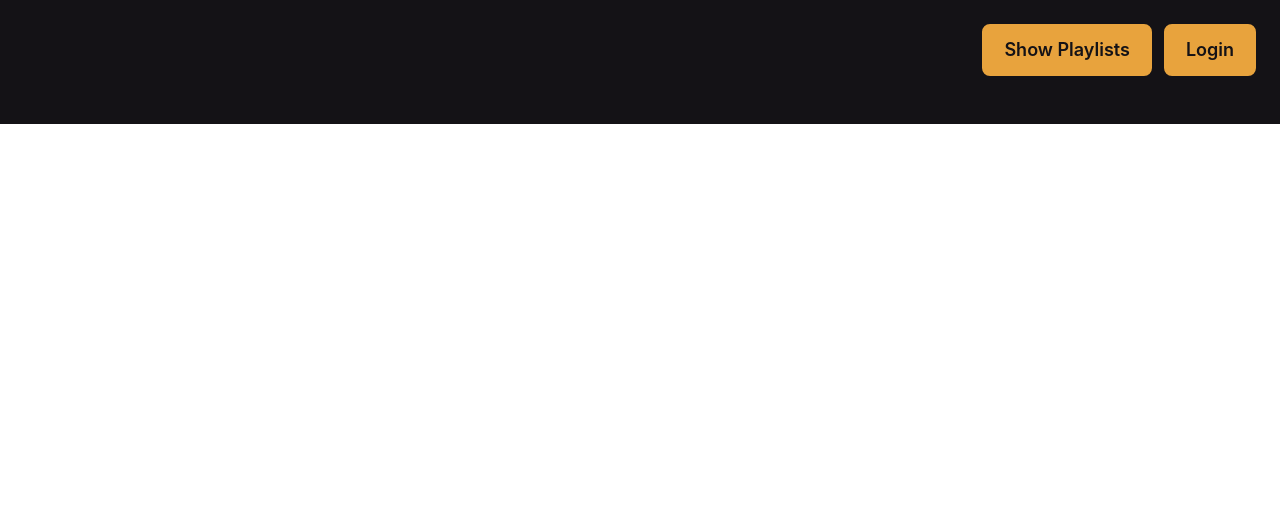
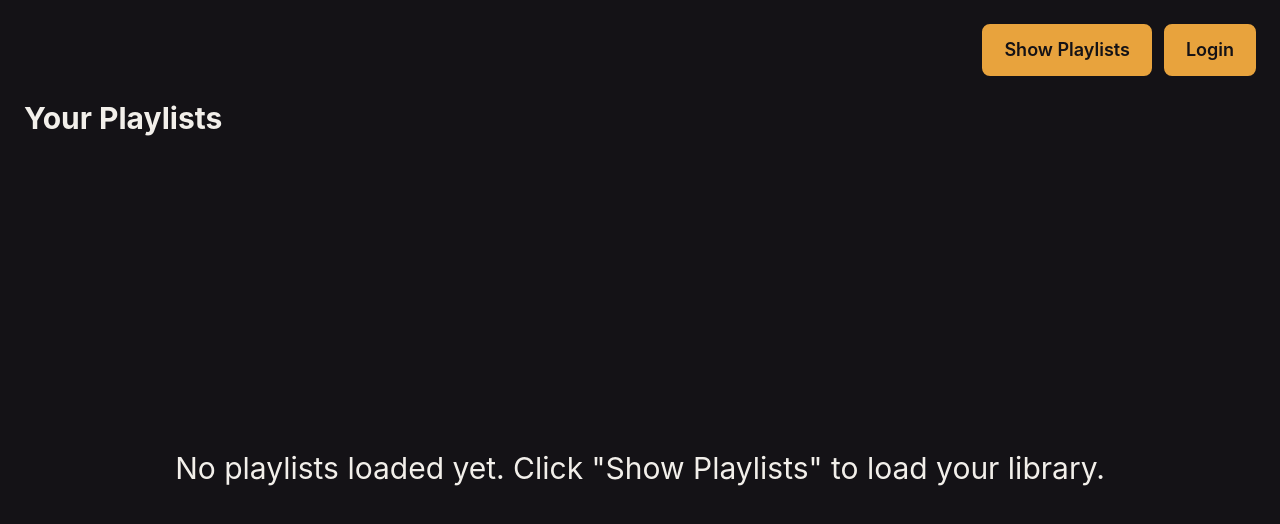
Before and after one commit to Saves331/Spotify-playlist-finder, a React (Vite) app: page / in a window 1280 px wide. Shown: the top 524 px of the page. Built offline with nearby package versions, Linux system fonts and the light colour scheme.

Commit message:
feat: add empty state and fix full-height layout for playlists page
- add 'Your Playlists' heading
- show centered empty state message when no playlists are loaded
- fix layout to fill viewport height using Flexbox instead of percentage-based heights

```diff
--- a/src/index.css
+++ b/src/index.css
@@ -8,3 +8,13 @@
   --color-text-secondary: #9B9499;
   --color-accent: #E8A33D;
 }
+
+
+html, body {
+    background-color: var(--color-bg); /* alebo aká premenná to u teba je */
+    min-height: 100%;
+}
+
+body {
+    @apply bg-bg min-h-screen;
+}
--- a/src/routes/Login.tsx
+++ b/src/routes/Login.tsx
@@ -62,7 +62,7 @@ function Login() {
 
 
   return (
-    <section className="pb-6 px-6 bg-bg">
+    <section className="pb-6 px-6 bg-bg min-h-screen flex flex-col">
 
       <section className="flex justify-end gap-3 py-6">
         <button className="cursor-pointer rounded-lg border-2 border-accent bg-accent px-5 py-2.5 font-semibold text-bg text-lg
@@ -74,14 +74,24 @@ function Login() {
                   focus-visible:outline-2 focus-visible:outline-accent focus-visible:outline-offset-2" onClick={() => handleLogin()}>Login</button>
       </section>
 
+      <h1 className="text-3xl font-bold text-text-primary mb-6">Your Playlists</h1>
 
+      {playlists.length === 0 ? (
+        <div className="flex-1 flex items-center justify-center">
+          <p className="text-text-primary text-3xl">
+            No playlists loaded yet. Click "Show Playlists" to load your library.
+          </p>
+        </div>
+      ) : (
         <ul className="grid grid-cols-2 sm:grid-cols-[repeat(auto-fill,minmax(250px,1fr))] gap-4">
           {playlists.map((playlist) => (
             <li key={playlist.id}>
-          <PlaylistCard playlist = {playlist}></PlaylistCard>
+              <PlaylistCard playlist={playlist}></PlaylistCard>
             </li>
           ))}
         </ul>
+      )}
+
     </section>
   )
 }
```
Lines whose indentation alone changed are shown as unchanged.
